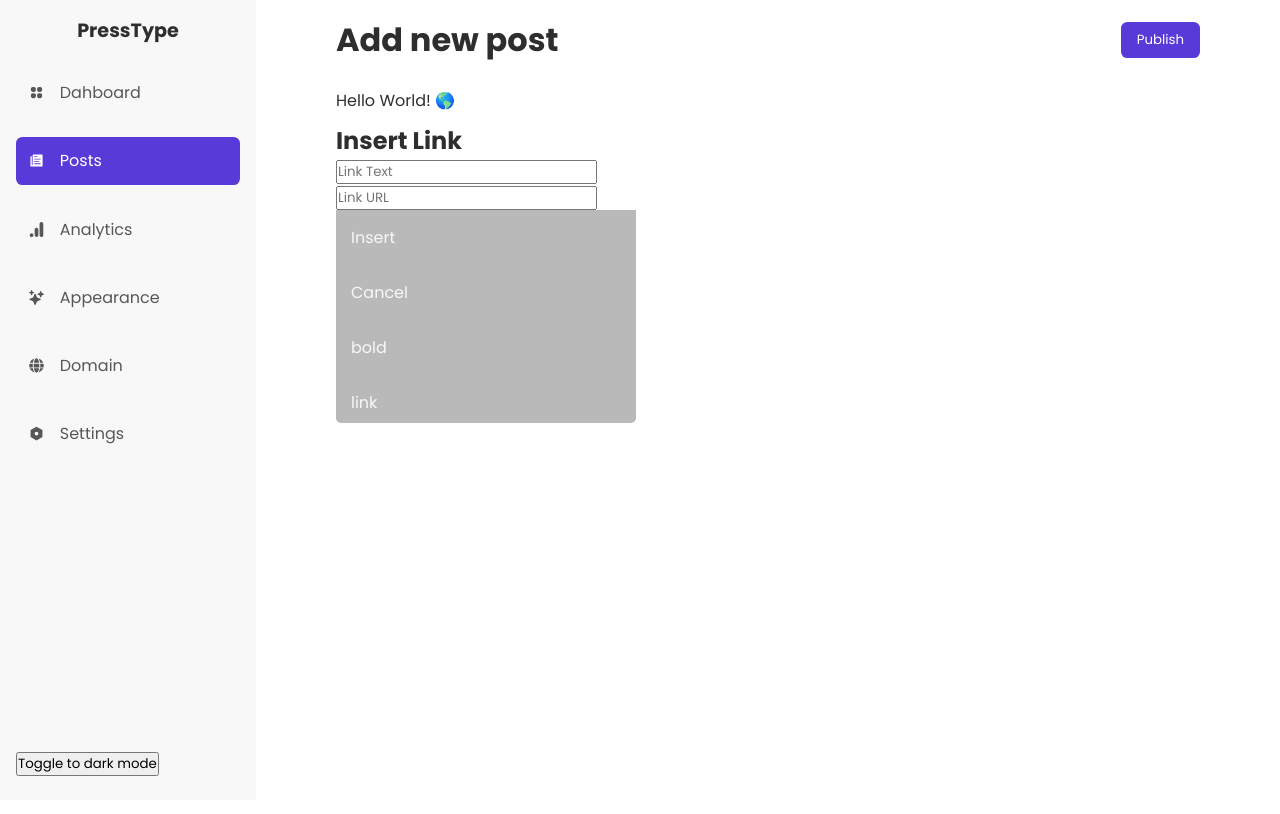
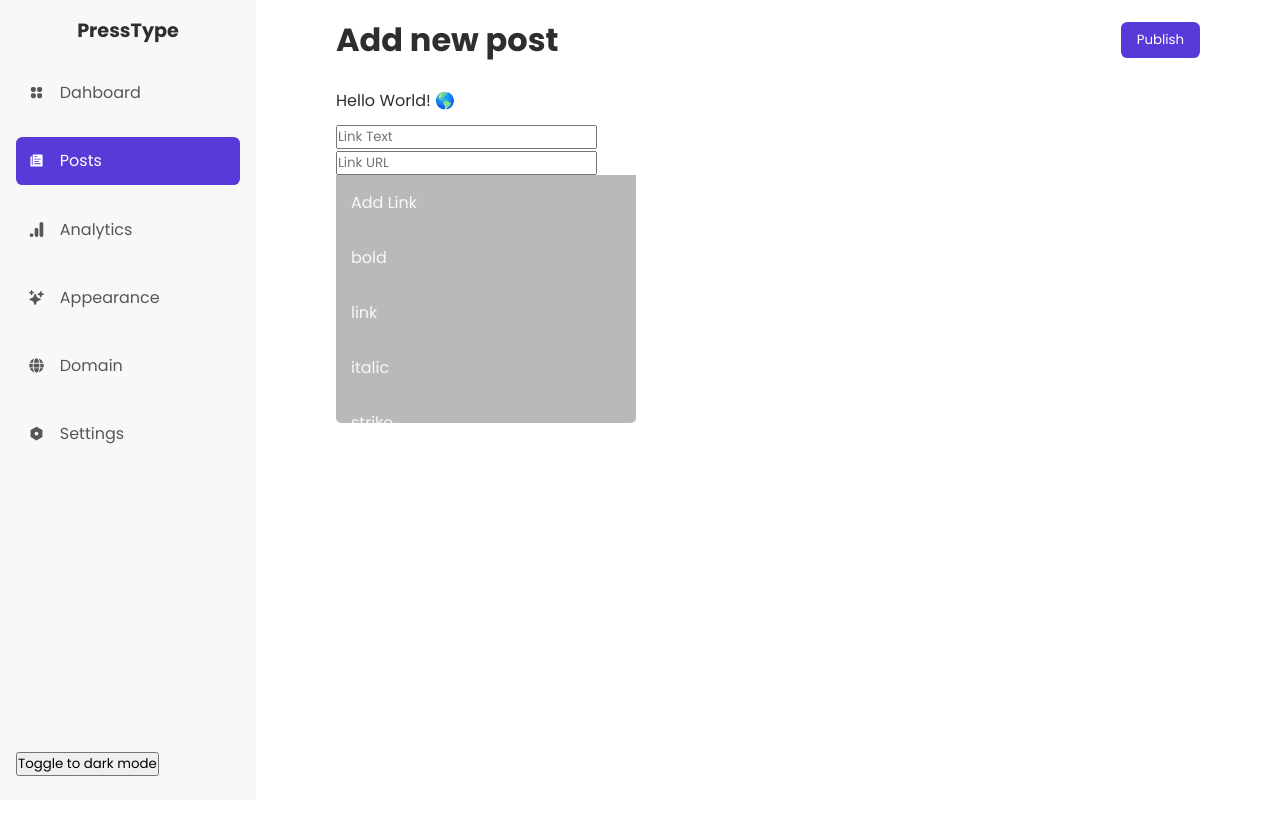
Before and after one commit to akinloluwami/presstype, a Next.js app: page /posts/new in a window 1280 px wide. Both pictures are taken after a click on the button "link". Shown: the top 814 px of the page. Built offline with nearby package versions, Linux system fonts and the light colour scheme.

Commit message:
link insert

```diff
--- a/components/dashboard/editor/Menu.tsx
+++ b/components/dashboard/editor/Menu.tsx
@@ -25,23 +25,19 @@ const EditorMenu = ({ editor }: any) => {
     <div className={styles.editor_menu}>
       {showLinkModal && (
         <div className={styles.modal}>
-          <div className={styles.modal_content}>
-            <h2>Insert Link</h2>
           <input
             type="text"
+            placeholder="Link Text"
             value={linkText}
             onChange={(e) => setLinkText(e.target.value)}
-              placeholder="Link Text"
           />
           <input
             type="text"
+            placeholder="Link URL"
             value={linkHref}
             onChange={(e) => setLinkHref(e.target.value)}
-              placeholder="Link URL"
           />
-            <button onClick={handleLinkSubmit}>Insert</button>
-            <button onClick={toggleLinkModal}>Cancel</button>
-          </div>
+          <button onClick={handleLinkSubmit}>Add Link</button>
         </div>
       )}
       <button
```
Lines whose indentation alone changed are shown as unchanged.
